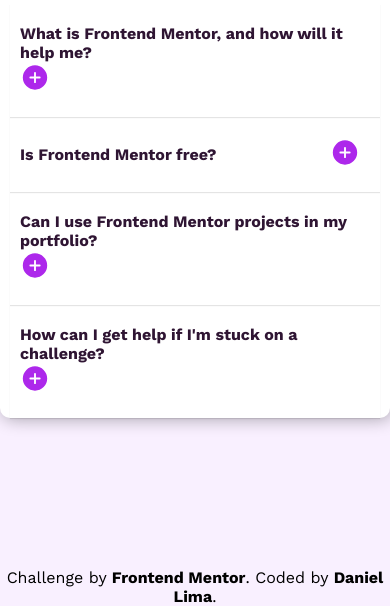
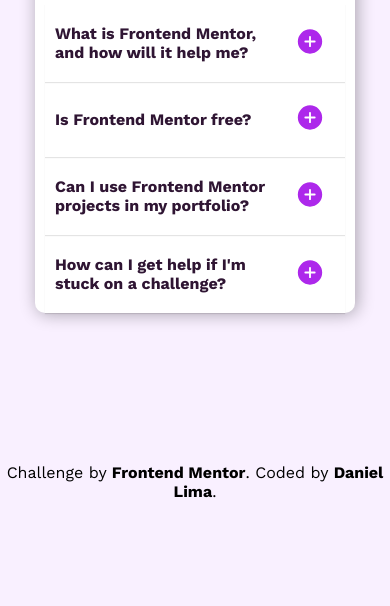
Before and after one commit to daniellimabar/projeto-faq, a plain HTML site: page index.html in a window 390 px wide. Shown: the part 251-857 px from the top of the page. Drawn offline with Linux system fonts and the light colour scheme.

Commit message:
testando media query

```diff
--- /dev/null
+++ b/assets/media-query.css
@@ -0,0 +1,15 @@
+@charset "UTF-8";
+
+@media screen and (max-width: 600px){
+    section{
+        width: 300px;
+    }
+
+    div > p.textQ{
+        padding-right: 30px;
+    }
+
+    div.questions{
+        flex-wrap: nowrap;
+    }
+}
--- a/index.html
+++ b/index.html
@@ -4,9 +4,11 @@
     <meta charset="UTF-8">
     <meta name="viewport" content="width=device-width, initial-scale=1.0">
     <title>Document</title>
+    <link rel="icon" type="image/png" sizes="32x32" href="./assets/images/favicon-32x32.png">
 
     <link rel="stylesheet" href="assets/style.css">
-    <link rel="icon" type="image/png" sizes="32x32" href="./assets/images/favicon-32x32.png">
+    <link rel="stylesheet" href="assets/media-query.css">
+
 
 </head>
 <body>
```
